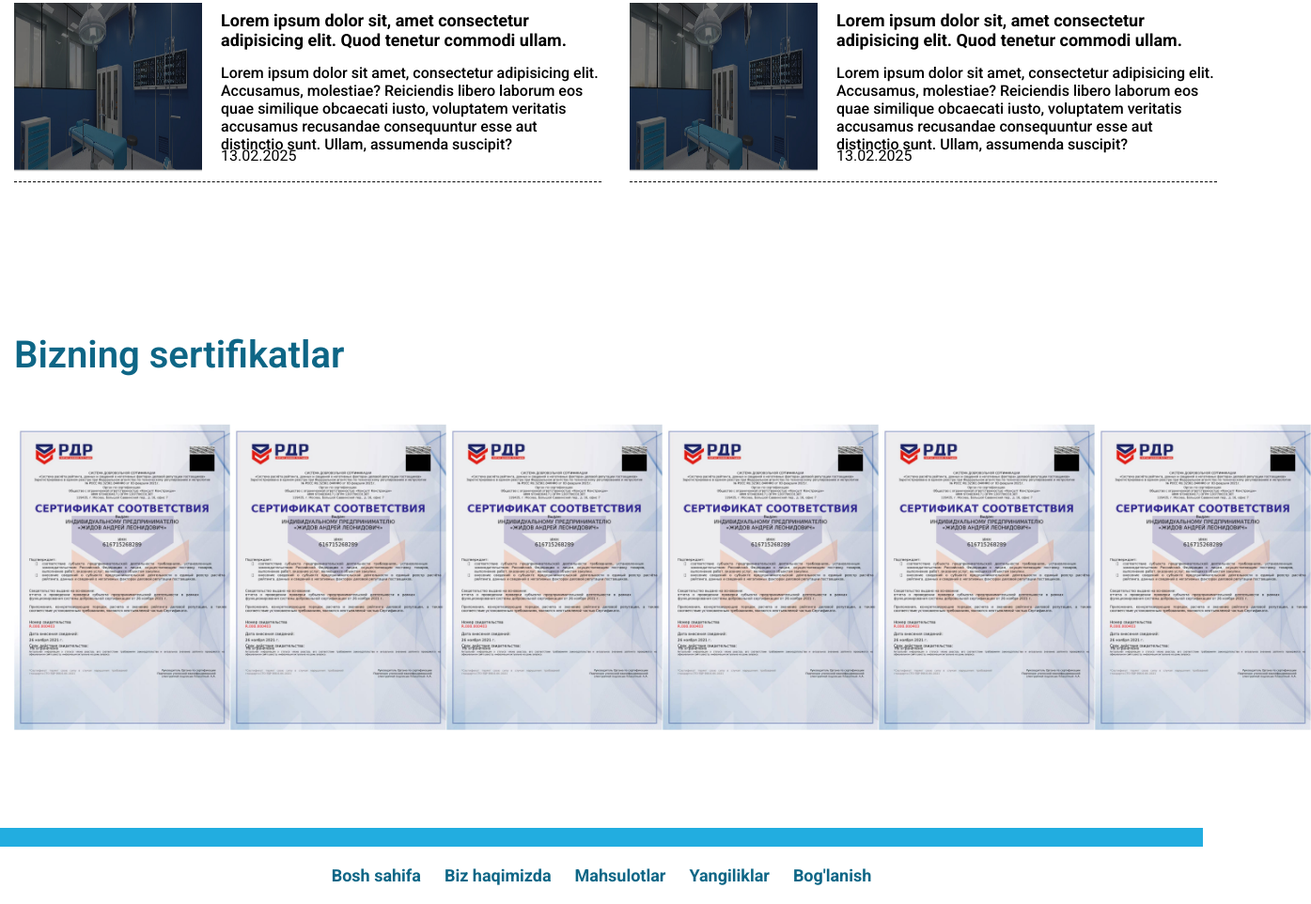
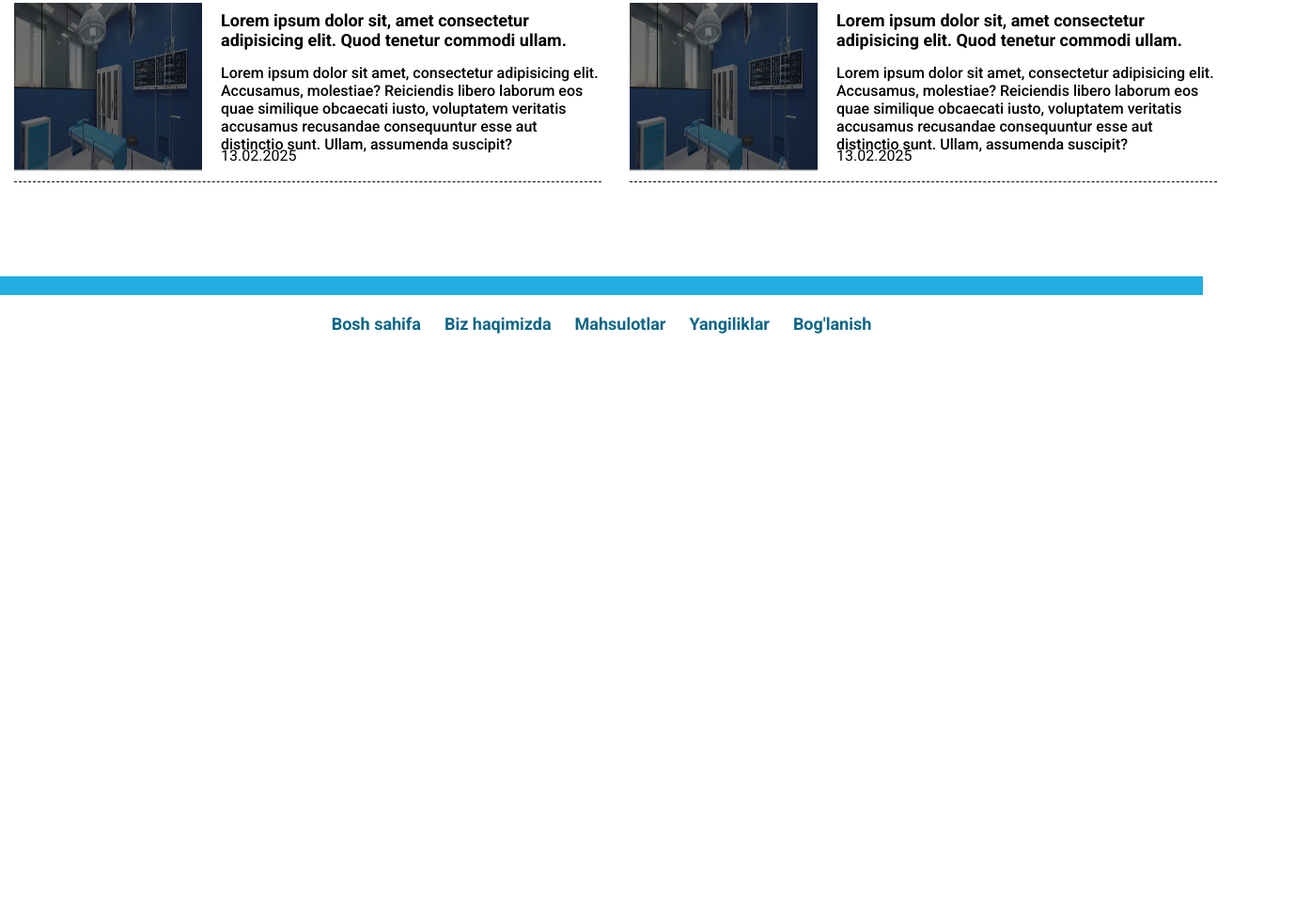
Before and after one commit to Xojimuxamedov/FarmLoyiha, a website: page index.html in a window 1280 px wide. Shown: the part 3344-4306 px from the top of the page at 94% size, 1395 px wide, since content can reach past the window. After the commit the page ends 3719 px from the top, so only its background shows below. Drawn offline with Linux system fonts and the light colour scheme.

Commit message:
in comment certificate

```diff
--- a/index.html
+++ b/index.html
@@ -265,7 +265,7 @@
           </div>
         </div>
       </section>
-      <section class="certificate">
+      <!-- <section class="certificate">
         <div class="container">
           <h3 class="title certificate-title font-blue">Bizning sertifikatlar</h3>
           <div class="certificate-items">
@@ -290,7 +290,7 @@
 
           </div>
         </div>
-      </section>
+      </section> -->
     </main>
 
     <footer>
```
